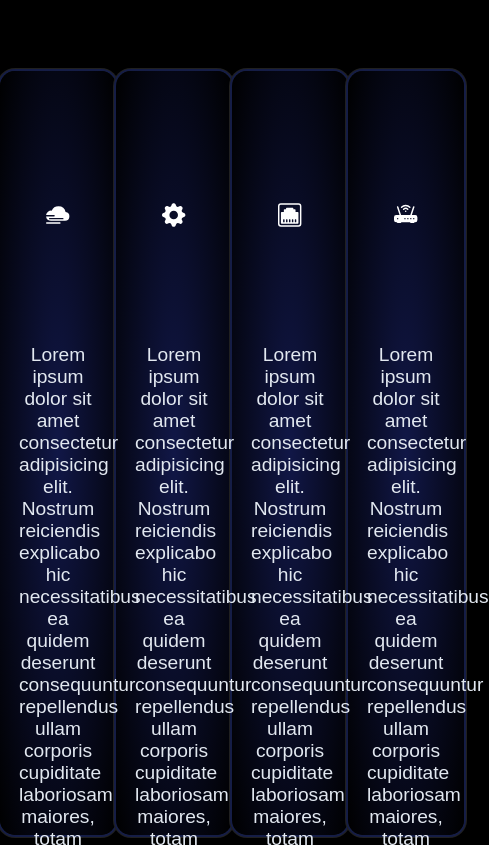
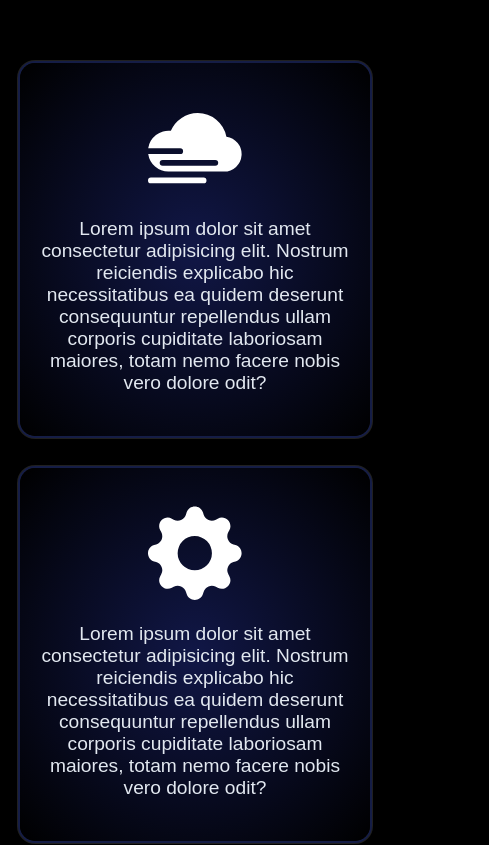
Before and after one commit to Hibiki-moreno/Landpage, a plain HTML site: page index.html in a window 390 px wide. Shown: the part 845-1690 px from the top of the page, 489 px wide, since content can reach past the window. Drawn offline with nearby package versions, Linux system fonts and the light colour scheme.

Commit message:
Cards implemented

```diff
--- a/css/styles.css
+++ b/css/styles.css
@@ -148,14 +148,6 @@ p {
     background: #000000 !important;
     width: 100dvw;
     height: 100dvh;
-<<<<<<< HEAD
-=======
-    background: url('../src/images/bg-01.avif') no-repeat center;
-    display: grid;
-    justify-content: center;
-    place-content: center;
-    background-size: cover;
->>>>>>> 0b0325b62615cf8aa9a6d5e3d1d4e3c1a245a79c
 }
 
 
@@ -175,6 +167,7 @@ p {
     margin-top: 4rem;
     width: 100dvw;
     display: flex;
+    flex-wrap: wrap;
     justify-content: space-around;
 }
 
@@ -196,3 +189,10 @@ p {
     height: 30%;
     margin: 1rem;
 }
+
+@media (max-width: 768px) {
+    .card{
+        width: 80%;
+        margin-bottom: 2rem;
+    }
+}
```
